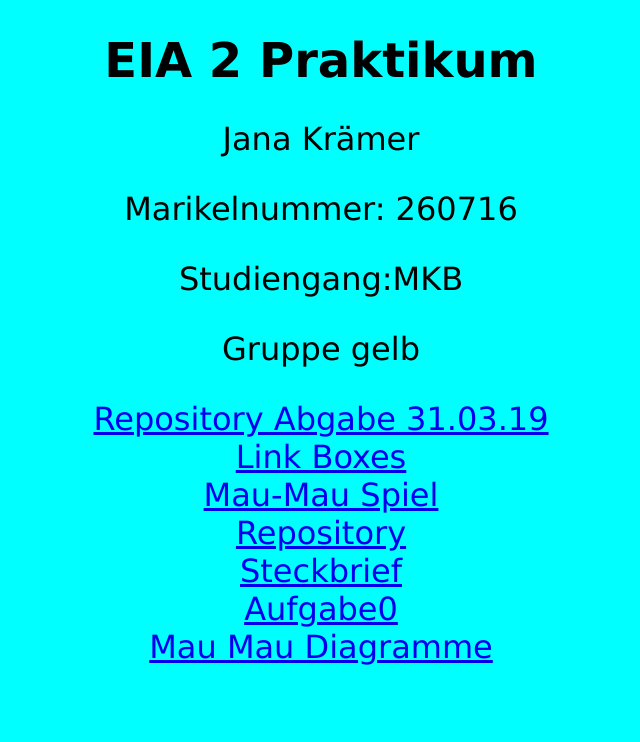
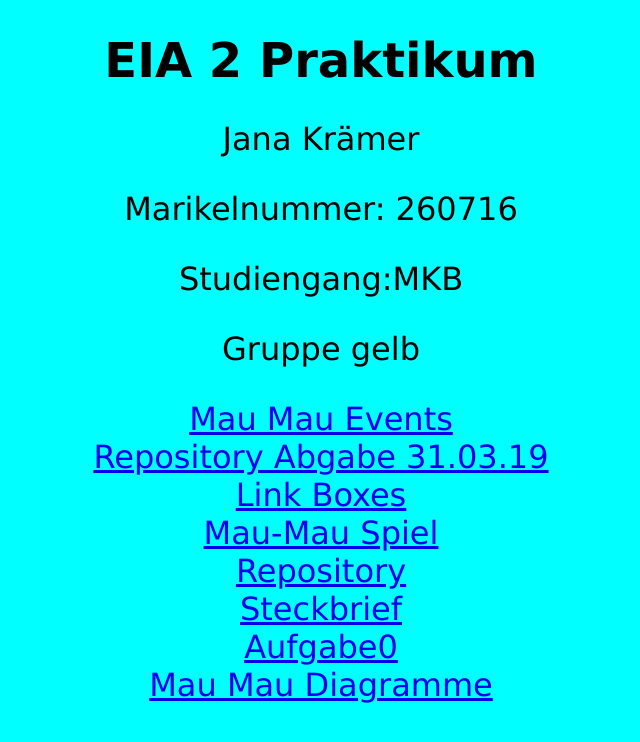
Before and after one commit to JanaKraemer/JanaKraemer, a plain HTML site: page index.html in a window 1280 px wide. Shown: the whole page, without its empty margins (319-959 px from the left). Drawn offline with Linux system fonts and the light colour scheme.

Commit message:
aufgabe verlinkt

```diff
--- a/index.html
+++ b/index.html
@@ -17,6 +17,7 @@
     <p>Studiengang:MKB</p>
     <p> Gruppe gelb</p>
 
+    <a target="_blank" href="https://janakraemer.github.io/EIA2-Aufgabe/maumau%20interaktiv/">Mau Mau Events </a>
     <a target="_blank" href="https://github.com/JanaKraemer/EIA2-Aufgabe">Repository Abgabe 31.03.19</a>
     <a target="_blank" href="https://github.com/JanaKraemer/EIA2-Aufgabe/blob/master/Kopie%20von%20EIA.pdf">Link Boxes</a>
     <a target="_blank" href="https://janakraemer.github.io/EIA2-Aufgabe/maumau/">Mau-Mau Spiel</a>
```
Also changed, not shown: Steckbrief/steckbrief.htm (+2 -0 lines).
